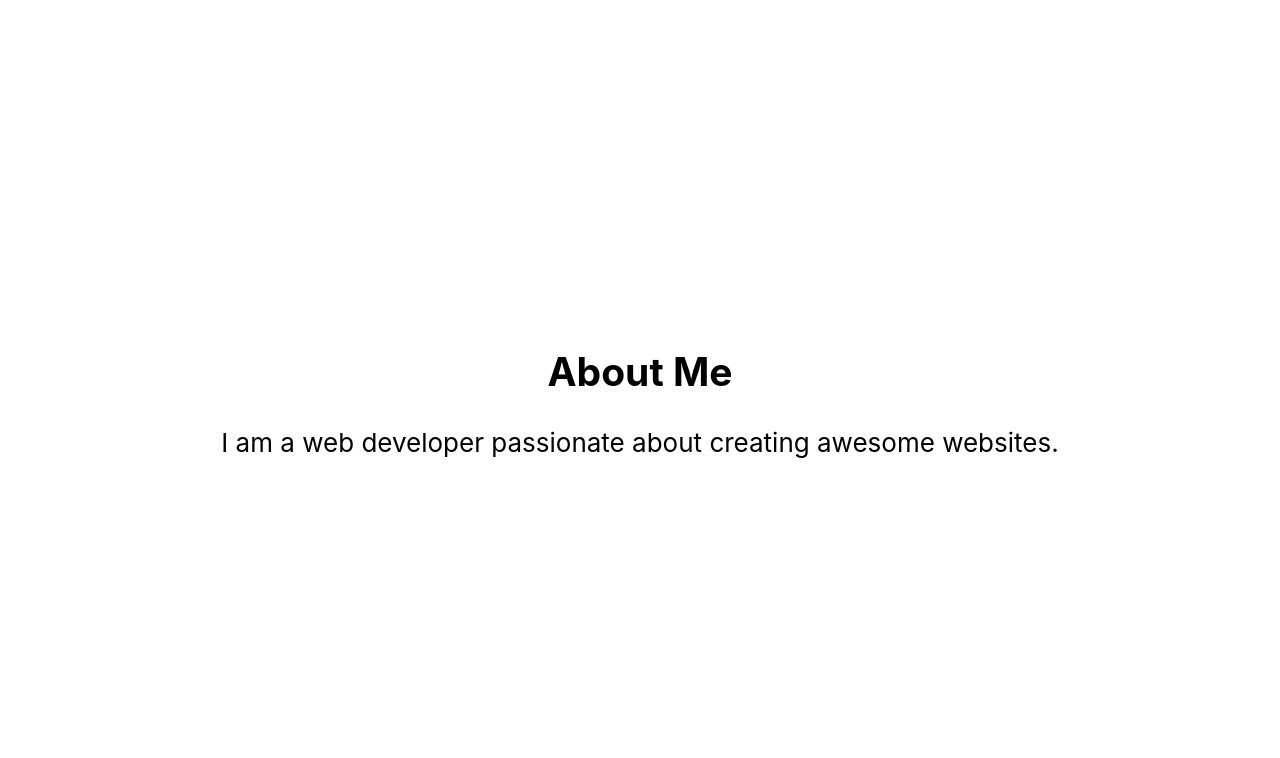
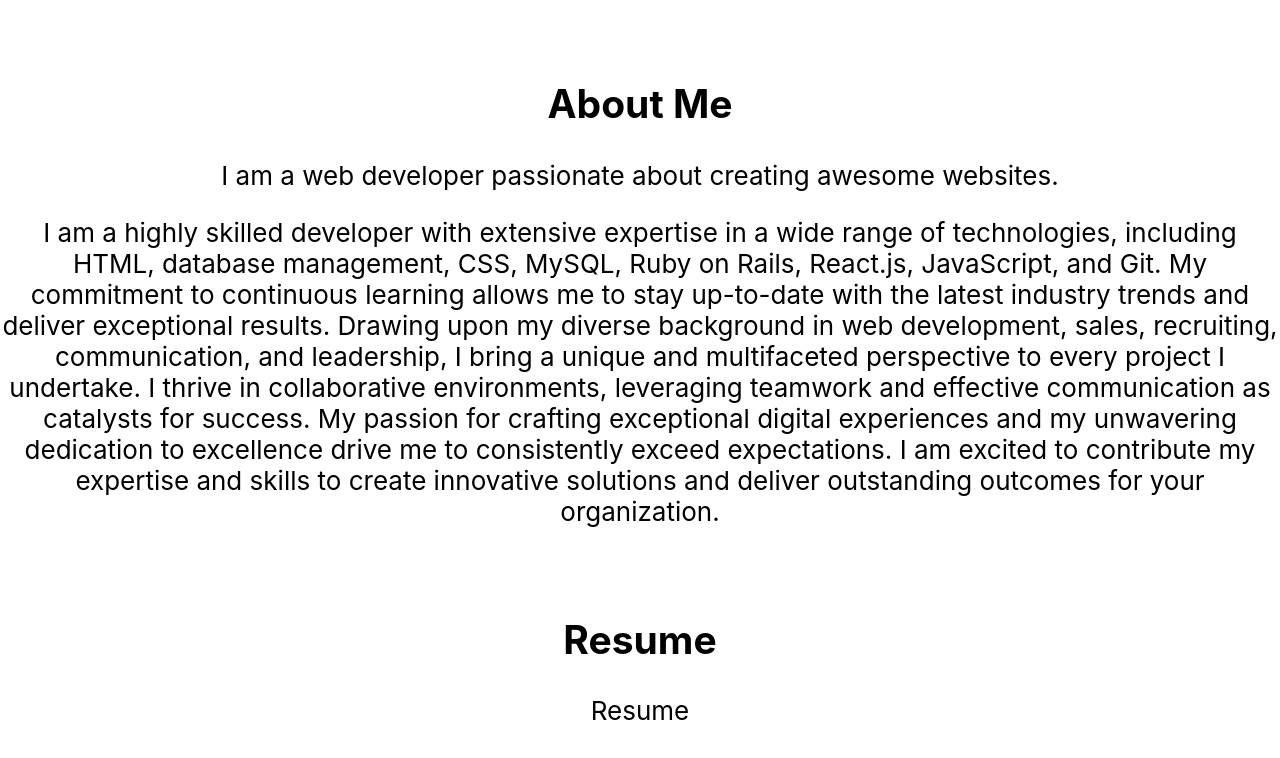
Before and after one commit to FBManley/portfolio, a React (Create React App) app: page / in a window 1280 px wide. Shown: the top 758 px of the page. Built offline with nearby package versions, Linux system fonts and the light colour scheme.

Commit message:
adding resume as pdf

```diff
--- a/package.json
+++ b/package.json
@@ -3,12 +3,14 @@
   "version": "0.1.0",
   "private": true,
   "dependencies": {
+    "@emailjs/browser": "^3.11.0",
     "@reduxjs/toolkit": "^1.9.5",
     "@testing-library/jest-dom": "^5.16.5",
     "@testing-library/react": "^13.4.0",
     "@testing-library/user-event": "^14.4.3",
     "react": "^18.2.0",
     "react-dom": "^18.2.0",
+    "react-pdf": "^7.1.1",
     "react-redux": "^8.0.7",
     "react-router-dom": "^6.12.1",
     "react-scripts": "5.0.1",
--- a/src/app/Home.js
+++ b/src/app/Home.js
@@ -1,6 +1,7 @@
 import React, {useState} from 'react'
 
 const Home = () => {
+
     // about me
     // resume attachement
     // contact me
@@ -9,6 +10,17 @@ const Home = () => {
       <section>
         <h2>About Me</h2>
         <p>I am a web developer passionate about creating awesome websites.</p>
+        <p>
+            I am a highly skilled developer with extensive expertise in a wide range of technologies, including HTML, database management, CSS, MySQL, Ruby on Rails, React.js, JavaScript, and Git. My commitment to continuous learning allows me to stay up-to-date with the latest industry trends and deliver exceptional results.
+            Drawing upon my diverse background in web development, sales, recruiting, communication, and leadership, I bring a unique and multifaceted perspective to every project I undertake. I thrive in collaborative environments, leveraging teamwork and effective communication as catalysts for success.
+            My passion for crafting exceptional digital experiences and my unwavering dedication to excellence drive me to consistently exceed expectations. I am excited to contribute my expertise and skills to create innovative solutions and deliver outstanding outcomes for your organization.
+        </p>
+    </section>
+    <br/>
+    <section>
+        <h2>Resume</h2>
+        {/* <a href={}></a> */}
+        <p>Resume</p>
     </section>
     </div>
   )
```
Also changed, not shown: 2 other files (tests, documents, lock files or other folders).
